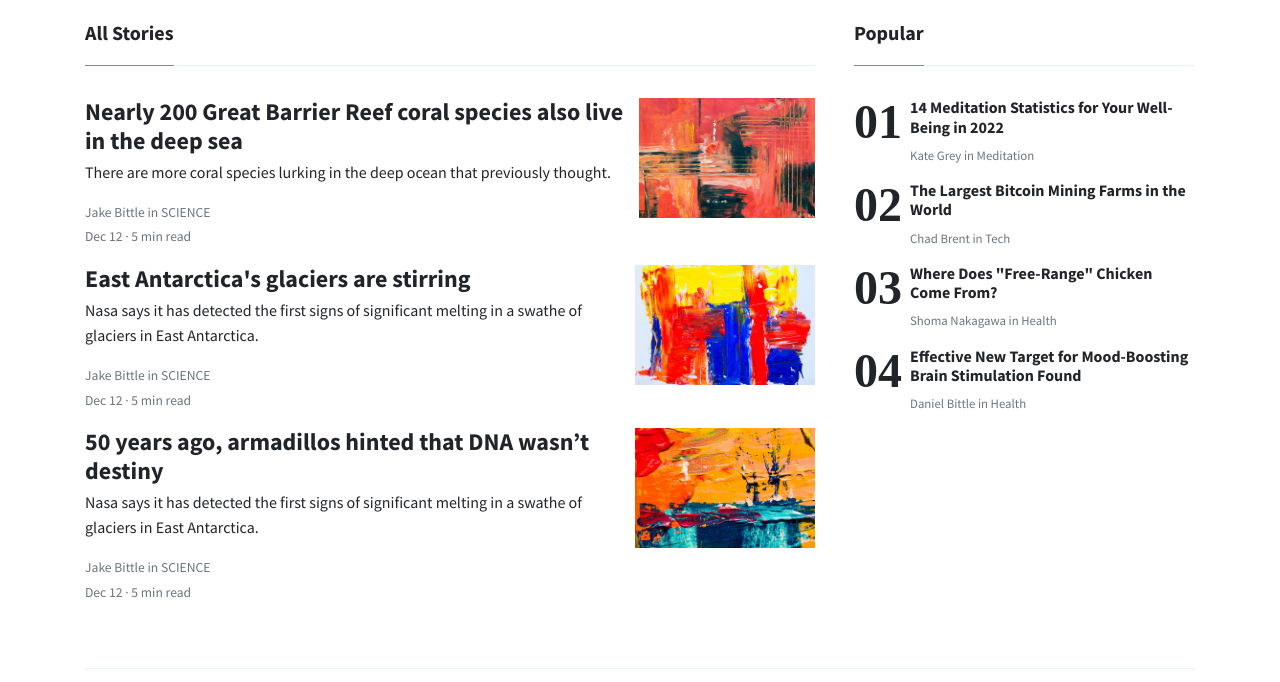
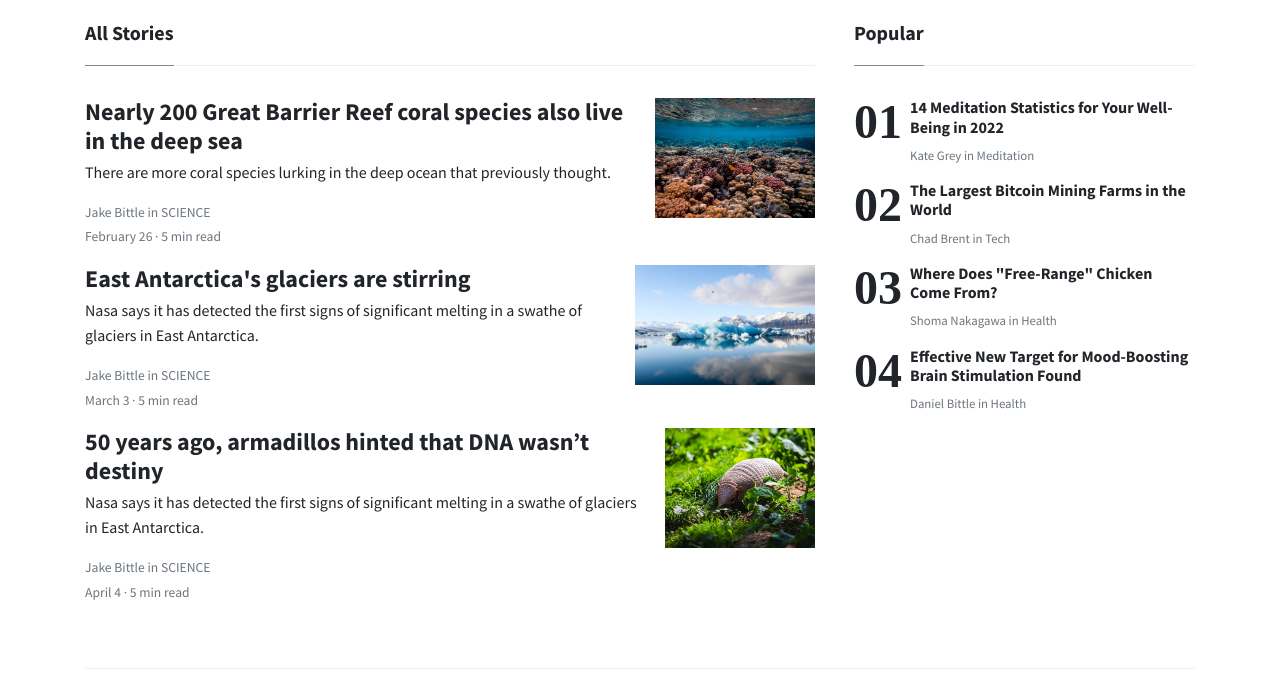
Before and after one commit to taishiwalden/mappa.news, a website: page index.html in a window 1280 px wide. Shown: the part 792-1474 px from the top of the page. Drawn offline with nearby package versions, Linux system fonts and the light colour scheme.

Commit message:
Added full images

```diff
--- a/index.html
+++ b/index.html
@@ -253,9 +253,9 @@
 						<div class="card-text text-muted small">
 							Jake Bittle in SCIENCE
 						</div>
-						<small class="text-muted">Dec 12 &middot; 5 min read</small>
+						<small class="text-muted">February 26 &middot; 5 min read</small>
 					</div>
-					<img height="120" src="./assets/img/demo/blog8.jpg">
+					<img height="120" src="./assets/img/demo/coral-reef-hero.jpg">
 				</div>
 				<div class="mb-3 d-flex justify-content-between">
 					<div class="pr-3">
@@ -269,9 +269,9 @@
 						<div class="card-text text-muted small">
 							Jake Bittle in SCIENCE
 						</div>
-						<small class="text-muted">Dec 12 &middot; 5 min read</small>
+						<small class="text-muted">March 3 &middot; 5 min read</small>
 					</div>
-					<img height="120" src="./assets/img/demo/1.jpg">
+					<img height="120" src="./assets/img/demo/glaciers-hero.jpg">
 				</div>
 				<div class="mb-3 d-flex justify-content-between">
 					<div class="pr-3">
@@ -286,9 +286,9 @@
 						<div class="card-text text-muted small">
 							Jake Bittle in SCIENCE
 						</div>
-						<small class="text-muted">Dec 12 &middot; 5 min read</small>
+						<small class="text-muted">April 4 &middot; 5 min read</small>
 					</div>
-					<img height="120" src="./assets/img/demo/5.jpg">
+					<img height="120" src="./assets/img/demo/armadillo-hero.jpg">
 				</div>
 			</div>
 			<div class="col-md-4 pl-4">
```
Also changed, not shown: assets/img/demo/armadillo-hero.jpg (added), assets/img/demo/coral-reef-hero.jpg (added), assets/img/demo/glaciers-hero.jpg (added).
